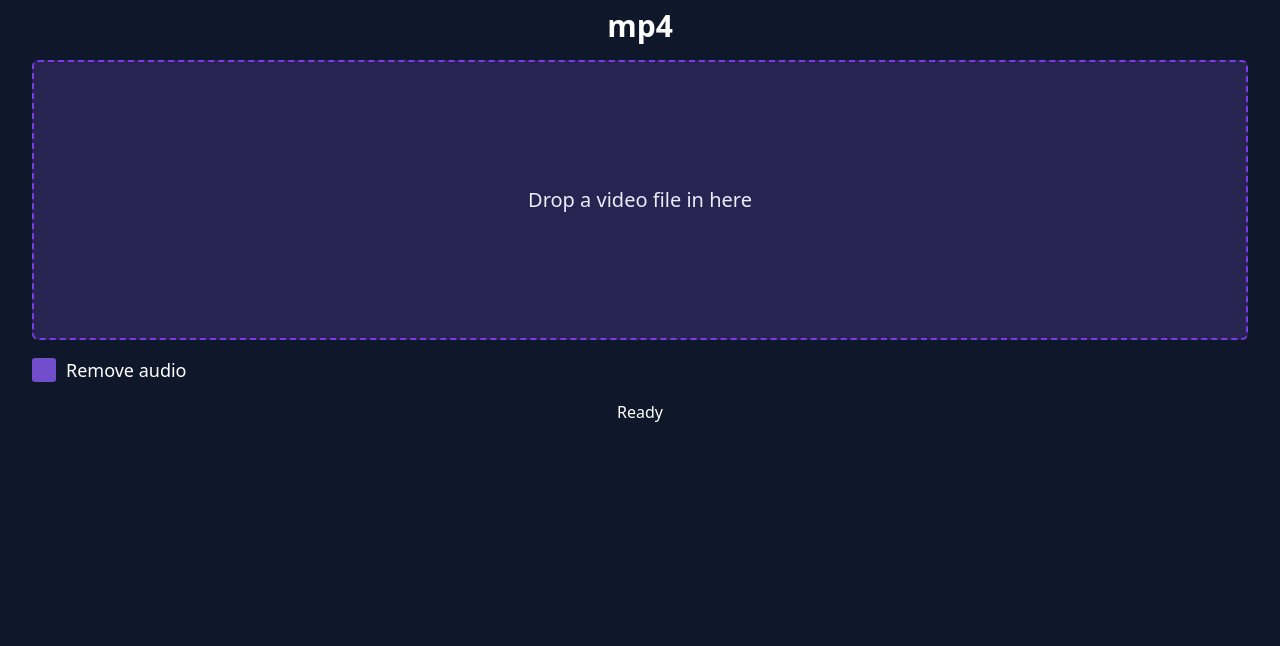
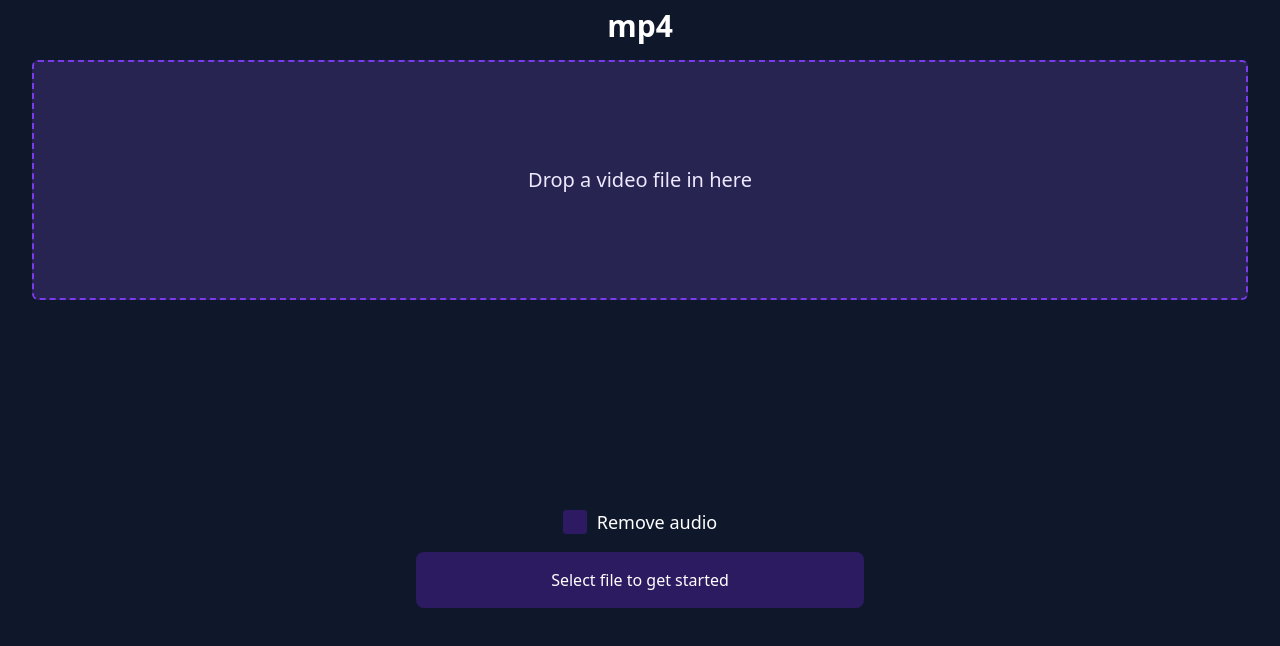
Before and after one commit to helblinglilly/mp4-web, a SvelteKit app: page / in a window 1280 px wide. Shown: the top 646 px of the page. Built offline with nearby package versions, Linux system fonts and the light colour scheme.

Commit message:
Progress on UI

```diff
--- a/src/app.css
+++ b/src/app.css
@@ -21,6 +21,7 @@ input[type="checkbox"] {
     align-items: center;
     margin-top: auto;
     margin-bottom: auto;
+    background-color: rgb(91 33 182 / 0.4);
 }
 
 label,
@@ -38,3 +39,7 @@ input[type="checkbox"]:checked::before {
     position: relative;
     bottom: 2px;
 }
+
+input[type="checkbox"]:checked {
+    background-color: rgb(91 33 182);
+}
--- a/src/lib/FileUpload.svelte
+++ b/src/lib/FileUpload.svelte
@@ -44,7 +44,7 @@
 <!-- svelte-ignore a11y_click_events_have_key_events -->
 <!-- svelte-ignore a11y_no_static_element_interactions -->
 <div
-  class="upload-area rounded-md border-dashed border-2 border-violet-600 {isDragOver ? `bg-violet-300/20 cursor-${files.length > 0 ? 'not-allowed' : 'grabbing'}` : 'bg-violet-500/20'} {files.length > 0 ? 'bg-violet-800/20 cursor-not-allowed' : 'cursor-pointer'}"
+  class="upload-area rounded-md border-dashed border-2 border-violet-600 {isDragOver ? `bg-violet-300/20 cursor-grabbing` : 'bg-violet-500/20'} cursor-pointer"
   onclick={() => fileInput.click() }
   ondragover={(e) => {
     e.preventDefault();
@@ -65,19 +65,17 @@
     {:else}
         <div class="grid justify-center items-center h-full p-2">
             {#if rejectedMessages.length > 0}
+                <div>
                     {#each rejectedMessages as message}
                         <p>{message}</p>
                     {/each}
+                </div>
             {:else}
-            <p class="text-violet-100 text-xl">
-                {#if files.length > 0}
-                    Continue below
-                {:else}
+                <p class="text-violet-100 text-xl text-center">
                     {#if isMobile}
                         Click to select a file
                     {:else}
                         Drop a video file in here
-                {/if}
                     {/if}
                 </p>
             {/if}
@@ -87,7 +85,6 @@
     <input type="file"
         accept={supportedMIMETypes.join(', ')}
         class="hidden"
-        disabled={files.length > 0}
         onchange={(e) => {
         const target = e.target as HTMLInputElement;
           if (target.files){
--- /dev/null
+++ b/src/lib/Icon.svelte
@@ -0,0 +1,26 @@
+<script lang="ts">
+  const { name, stroke = "none", fill = "none" } = $props();
+</script>
+
+{#if name === 'video'}
+    <svg width="100%" height="100%" viewBox="0 0 512 512" version="1.1" xmlns="http://www.w3.org/2000/svg" xmlns:xlink="http://www.w3.org/1999/xlink" xml:space="preserve" style="fill-rule:evenodd;clip-rule:evenodd;stroke-linecap:round;stroke-miterlimit:5;">
+        <g transform="matrix(1.42305,0,0,1.42305,-121.313,-118.565)">
+            <path d="M306.54,429.905L137.85,429.905C129.249,429.905 125.96,421.18 125.96,412.578L125.96,113.934C125.96,103.455 132.804,96.522 143.283,96.522L385.675,96.522C400.302,96.522 404.33,102.253 404.33,116.88L404.33,429.044" style={`fill:${fill};stroke:${stroke};stroke-width:14.05px;`}/>
+        </g>
+        <g transform="matrix(1.42305,0,0,1.42305,-144.027,-200.256)">
+            <path d="M363.419,239.145L363.419,302.683C363.419,320.216 349.184,334.451 331.651,334.451L230.562,334.451C213.029,334.451 198.794,320.216 198.794,302.683L198.794,239.145C198.794,221.611 213.029,207.376 230.562,207.376L331.651,207.376C349.184,207.376 363.419,221.611 363.419,239.145Z" style={`fill:${fill};stroke:${stroke};stroke-width:14.05px;`}/>
+        </g>
+        <g transform="matrix(8.71364e-17,1.42305,-1.42305,8.71364e-17,600.118,-229.858)">
+            <path d="M291.786,199.625C294.839,199.625 336.136,271.196 327.572,271.196L256,271.196C246.541,271.196 288.733,199.625 291.786,199.625Z" style={`fill:${fill};stroke:${stroke};stroke-width:14.05px;`}/>
+        </g>
+        <g transform="matrix(1.08518,0,0,1.08518,-31.731,-16.2581)">
+            <path d="M182.832,358.583L347.458,358.583" style={`fill:${fill};stroke:${stroke};stroke-width:13.82px;`}/>
+        </g>
+        <g transform="matrix(1.08518,0,0,1.08518,-31.731,-46.7229)">
+            <path d="M182.832,358.583L347.458,358.583" style={`fill:${fill};stroke:${stroke};stroke-width:13.82px;`}/>
+        </g>
+        <g transform="matrix(1.08518,0,0,1.08518,-31.731,12.8455)">
+            <path d="M182.832,358.583L347.458,358.583" style={`fill:${fill};stroke:${stroke};stroke-width:13.82px;`}/>
+        </g>
+    </svg>
+{/if}
--- /dev/null
+++ b/src/lib/filesize.ts
@@ -0,0 +1,11 @@
+export function getFilesize(bytes: number): string {
+  const units = ['bytes', 'KB', 'MB', 'GB', 'TB', 'PB'];
+  let unitIndex = 0;
+
+  while (bytes >= 1024 && unitIndex < units.length - 1) {
+    bytes /= 1024;
+    unitIndex++;
+  }
+
+  return `${bytes.toFixed(2)} ${units[unitIndex]}`;
+}
--- a/src/routes/+page.svelte
+++ b/src/routes/+page.svelte
@@ -1,13 +1,15 @@
 <script lang="ts">
     import FileUpload from "$lib/FileUpload.svelte";
     import { ffmpegStore, loadFFmpeg } from "$lib/ffmpeg";
+    import Icon from "$lib/Icon.svelte";
+    import { getFilesize } from "$lib/filesize";
 
     let inputFile: File | undefined = $state(undefined);
 
     let options: { mute: boolean } = $state({ mute: false })
 </script>
 
-<div class="h-[35vh]">
+<div class="h-[30vh]">
     <FileUpload
         supportedMIMETypes={['video/mp4',  'video/mpeg', 'video/mov', 'video/x-matroska', 'video/quicktime', 'video/webm', 'video/x-m4v']}
         fileselect={(file) => {
@@ -17,13 +19,28 @@
     />
 </div>
 
-<div class="inline-flex">
-    <input type="checkbox" value={options.mute} id="mute" class="bg-violet-500/80" />
-    <label for="mute" class="text-lg">Remove audio</label>
+<div class="h-[20vh] mt-4 grid justify-center gap-4">
+    {#if inputFile}
+            <Icon name="video" stroke="rgb(139 92 246 / 0.8)" />
+            <div class="grid justify-center">
+                <p class="text-center">{inputFile.name}</p>
+                <i class="text-center">({getFilesize(inputFile.size)})</i>
+            </div>
+    {/if}
 </div>
 
-{#if inputFile}
-    <p>{inputFile.name}</p>
-{/if}
+<div class="h-[20vh]">
+    <div class="inline-flex mb-4 w-full justify-center">
+        <input type="checkbox" value={options.mute} id="mute" />
+        <label for="mute" class="text-lg">Remove audio</label>
+    </div>
 
-<button>{ffmpegStore === undefined ? 'Loading' : 'Ready'}</button>
+    <div class="w-full flex">
+        <button
+            class={`rounded-lg py-4 w-full md:w-[28rem] mx-auto ${inputFile === undefined || $ffmpegStore === undefined ? 'bg-violet-800/40' : 'bg-violet-800'}`}
+            disabled={inputFile === undefined || $ffmpegStore === undefined}
+        >
+            {inputFile ? $ffmpegStore === undefined ? 'Loading' : 'Convert' : 'Select file to get started'}
+        </button>
+    </div>
+</div>
```
Also changed, not shown: 2 other files (tests, documents, lock files or other folders). Lines whose indentation alone changed are shown as unchanged.
